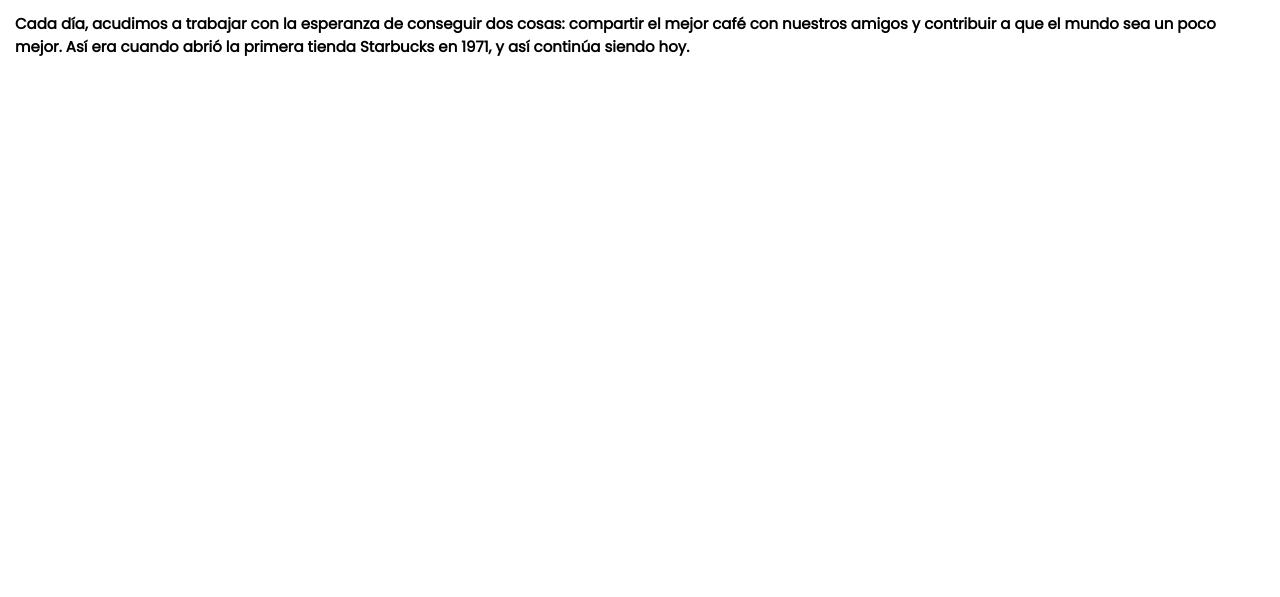
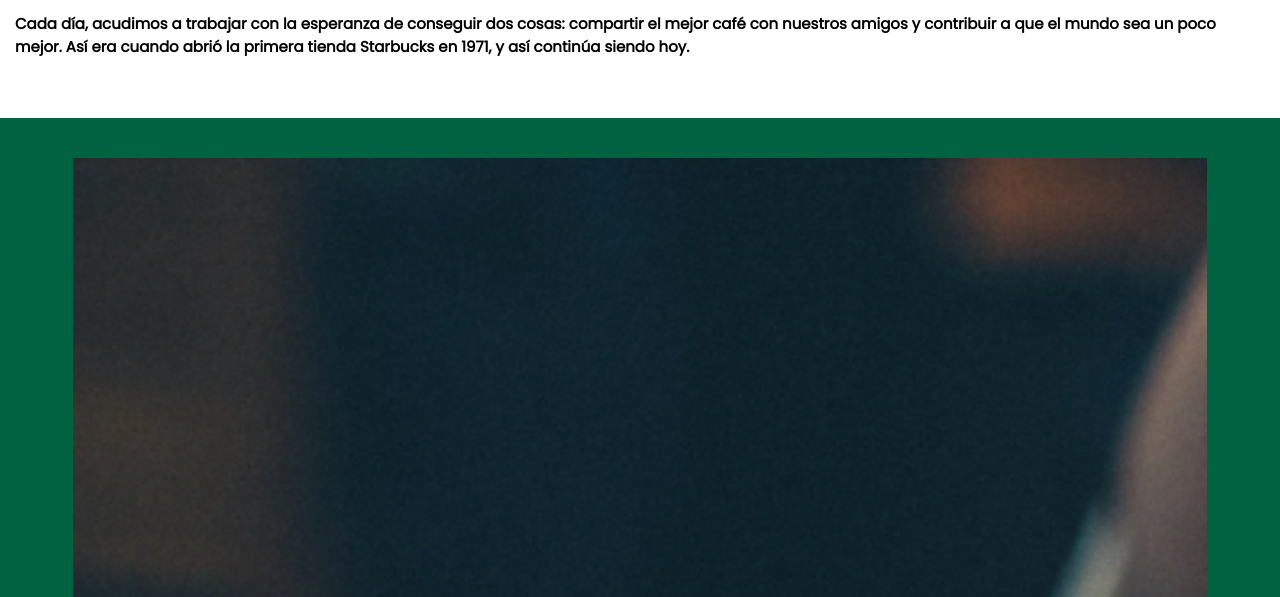
Before and after one commit to PatrizioFaroppa212/Starbucks-Clase-13, a plain HTML site: page index.html in a window 1280 px wide. Shown: the part 203-800 px from the top of the page. Drawn offline with nearby package versions, Linux system fonts and the light colour scheme.

Commit message:
HTML y CSS gallery

```diff
--- a/css/style.css
+++ b/css/style.css
@@ -63,3 +63,15 @@
 .main__conteiner-logo {
     display: none;
 }
+.gallery {
+    background: #006241;
+    display: flex;
+    flex-direction: column;
+    padding: 30px 10px 30px 10px;
+    justify-content: center;
+    align-items: center;
+}
+.gallery__img {
+    margin: 10px 10px 10px 10px;
+    width: 90%;
+}
--- a/index.html
+++ b/index.html
@@ -56,5 +56,11 @@
             <img class="main__logo" src="images/logo-starbucks.png" alt="logo-starbucks-main"/>
         </div>
     </main>
+    <!--gallery-section-->
+    <section class="gallery">
+        <img class="gallery__img" src="./images/gallery-1.png" alt="gallery-1"/>
+        <img class="gallery__img" src="./images/gallery-2.png" alt="gallery-2"/>
+        <img class="gallery__img" src="./images/gallery-3.png" alt="gallery-3"/>
+    </section>
 </body>
 </html>
```
